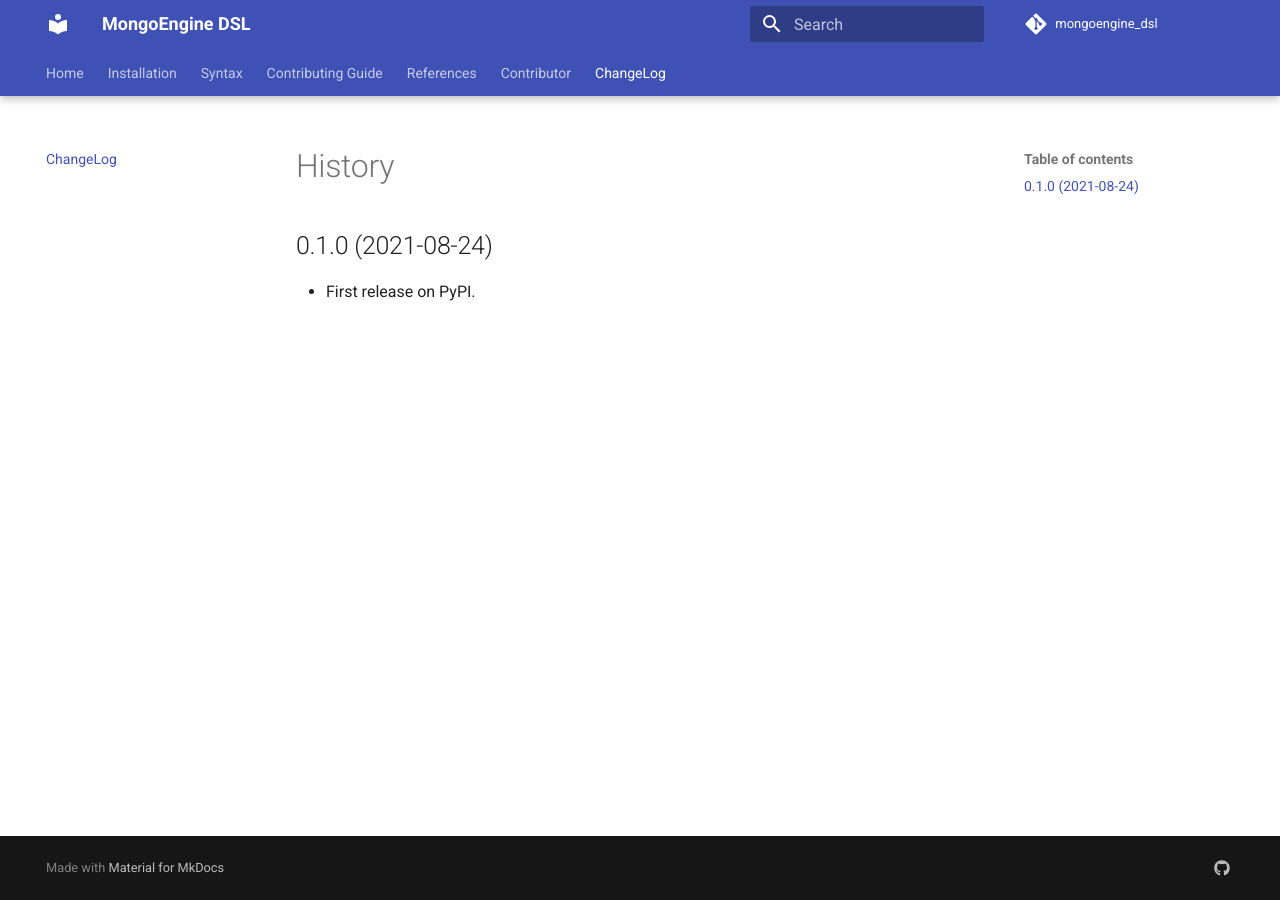
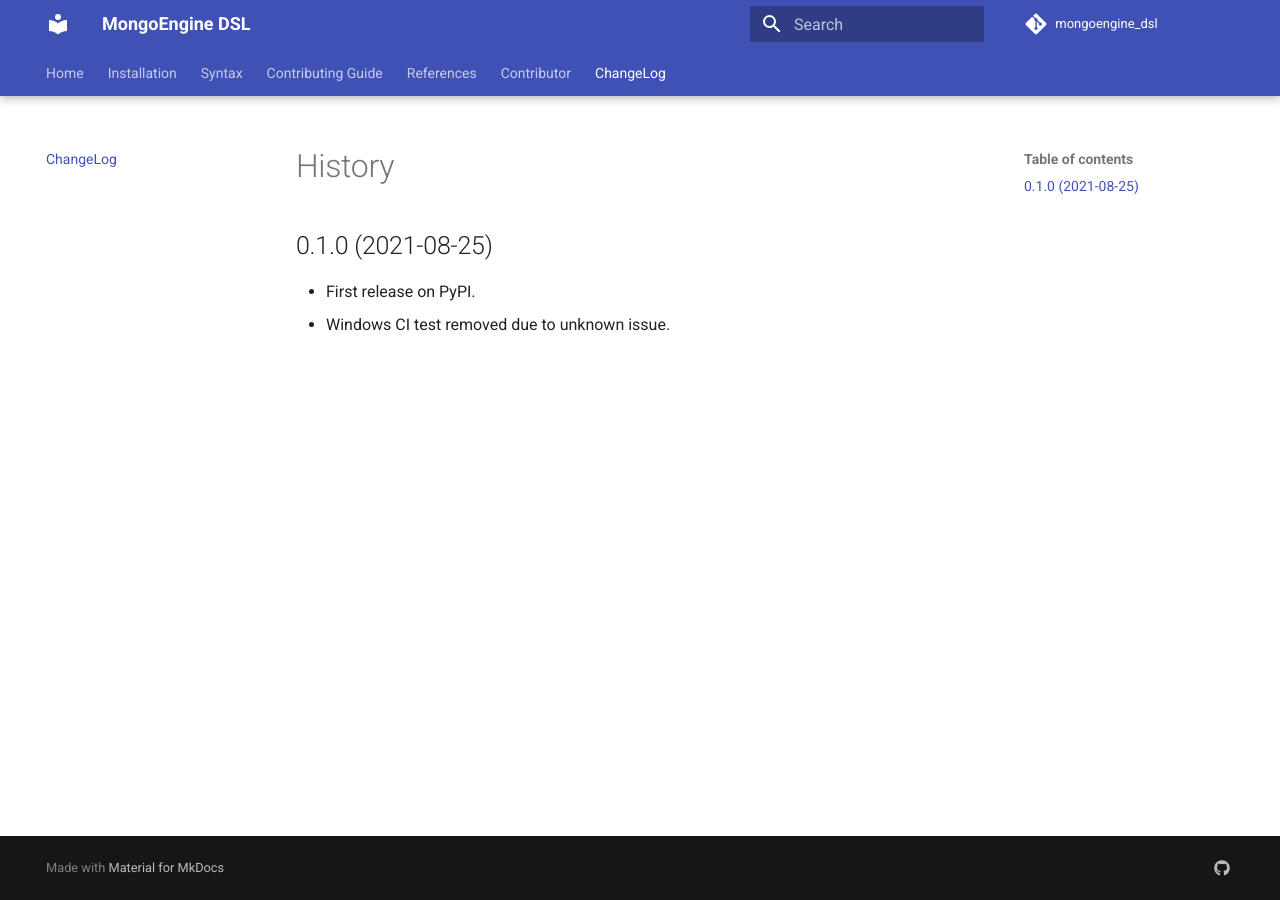
Before and after one commit to StoneMoe/mongoengine_dsl, an MkDocs documentation site: the page built from docs/history.md, in a window 1280 px wide. Built offline with MkDocs 1.6.1 and Material for MkDocs 9.7.7, drawn with Linux system fonts in a browser that asks for light colours; comment, search, counter and statistics services are not loaded.

Commit message:
changelog for v0.1.0

```diff
--- a/HISTORY.md
+++ b/HISTORY.md
@@ -1,5 +1,6 @@
 # History
 
-## 0.1.0 (2021-08-24)
+## 0.1.0 (2021-08-25)
 
 * First release on PyPI.
+* Windows CI test removed due to unknown issue.
```
